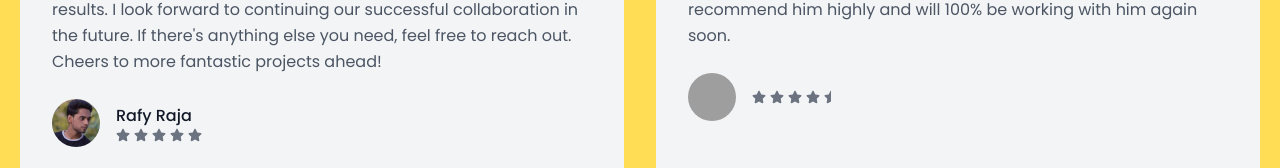
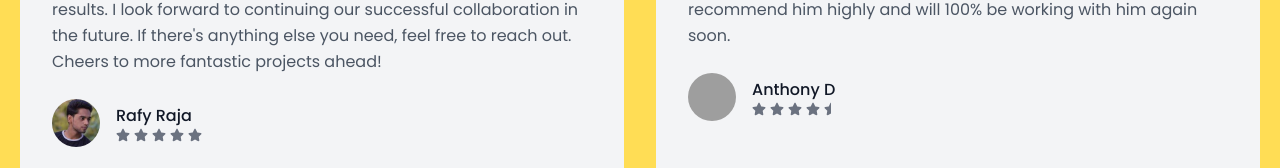
Before and after one commit to Shahbaz187/portfolio-frontend, a React (Vite) app: page /reviews in a window 1280 px wide. Shown: the part 421-589 px from the top of the page. Built offline with nearby package versions, Linux system fonts and the light colour scheme; grey boxes are pictures that could not be loaded.

Commit message:
Add client name

```diff
--- a/src/Components/Reviews.jsx
+++ b/src/Components/Reviews.jsx
@@ -20,9 +20,17 @@ const fadeInIp = {
 
 const Reviews = () => {
   return (
-    <section class="body-font text-gray-600 lg:overflow-hidden" >
-      <motion.div initial="hidden" animate="show" variants={fadeInIp} class="container mx-auto px-5 py-24">
-        <motion.h1 variants={fadeInIp} class="title-font mb-12 text-center sm:text-4xl md:text-5xl text-3xl font-medium text-gray-900">
+    <section class="body-font text-gray-600 lg:overflow-hidden">
+      <motion.div
+        initial="hidden"
+        animate="show"
+        variants={fadeInIp}
+        class="container mx-auto px-5 py-24"
+      >
+        <motion.h1
+          variants={fadeInIp}
+          class="title-font mb-12 text-center text-3xl font-medium text-gray-900 sm:text-4xl md:text-5xl"
+        >
           Clients Reviews
         </motion.h1>
         <motion.div variants={fadeInIp} class="-m-4 flex flex-wrap">
@@ -76,10 +84,11 @@ const Reviews = () => {
                 <path d="M925.036 57.197h-304c-27.6 0-50 22.4-50 50v304c0 27.601 22.4 50 50 50h145.5c-1.9 79.601-20.4 143.3-55.4 191.2-27.6 37.8-69.399 69.1-125.3 93.8-25.7 11.3-36.8 41.7-24.8 67.101l36 76c11.6 24.399 40.3 35.1 65.1 24.399 66.2-28.6 122.101-64.8 167.7-108.8 55.601-53.7 93.7-114.3 114.3-181.9 20.601-67.6 30.9-159.8 30.9-276.8v-239c0-27.599-22.401-50-50-50zM106.036 913.497c65.4-28.5 121-64.699 166.9-108.6 56.1-53.7 94.4-114.1 115-181.2 20.6-67.1 30.899-159.6 30.899-277.5v-239c0-27.6-22.399-50-50-50h-304c-27.6 0-50 22.4-50 50v304c0 27.601 22.4 50 50 50h145.5c-1.9 79.601-20.4 143.3-55.4 191.2-27.6 37.8-69.4 69.1-125.3 93.8-25.7 11.3-36.8 41.7-24.8 67.101l35.9 75.8c11.601 24.399 40.501 35.2 65.301 24.399z"></path>
               </svg>
               <p class="mb-6 leading-relaxed">
-                 <b>Shahbaz Ansari</b> was excellent to work with. He did an amazing job, was
-                patient and went above and beyond for us. He responded quickly
-                throughout and helped with everything. We would recommend him
-                highly and will 100% be working with him again soon.
+                <b>Shahbaz Ansari</b> was excellent to work with. He did an
+                amazing job, was patient and went above and beyond for us. He
+                responded quickly throughout and helped with everything. We
+                would recommend him highly and will 100% be working with him
+                again soon.
               </p>
               <a class="inline-flex items-center">
                 <img
@@ -88,7 +97,9 @@ const Reviews = () => {
                   class="h-12 w-12 flex-shrink-0 rounded-full object-cover object-center"
                 />
                 <span class="flex flex-grow flex-col pl-4">
-                  <span class="title-font font-medium text-gray-900"></span>
+                  <span class="title-font font-medium text-gray-900">
+                    Anthony D
+                  </span>
                   <span class="flex gap-1 text-sm text-gray-500">
                     <FaStar />
                     <FaStar />
```
